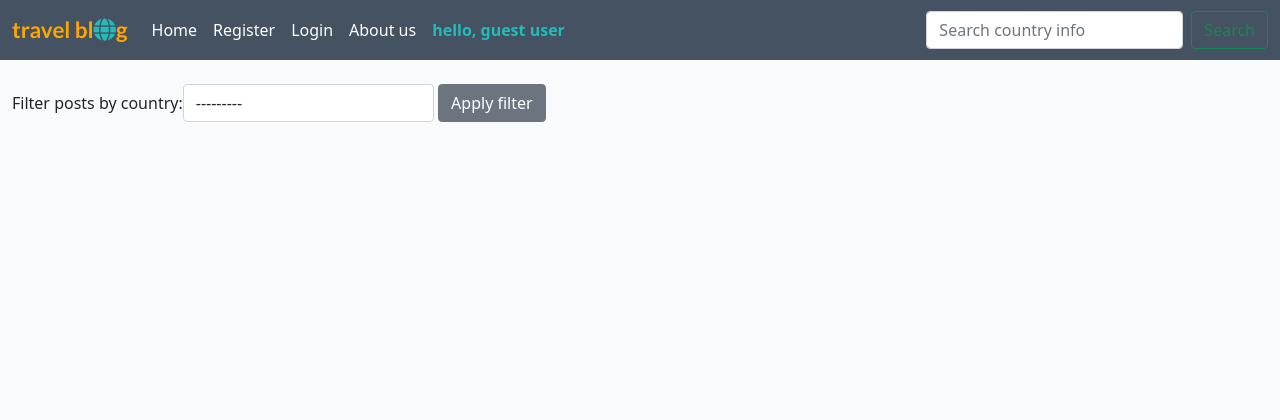
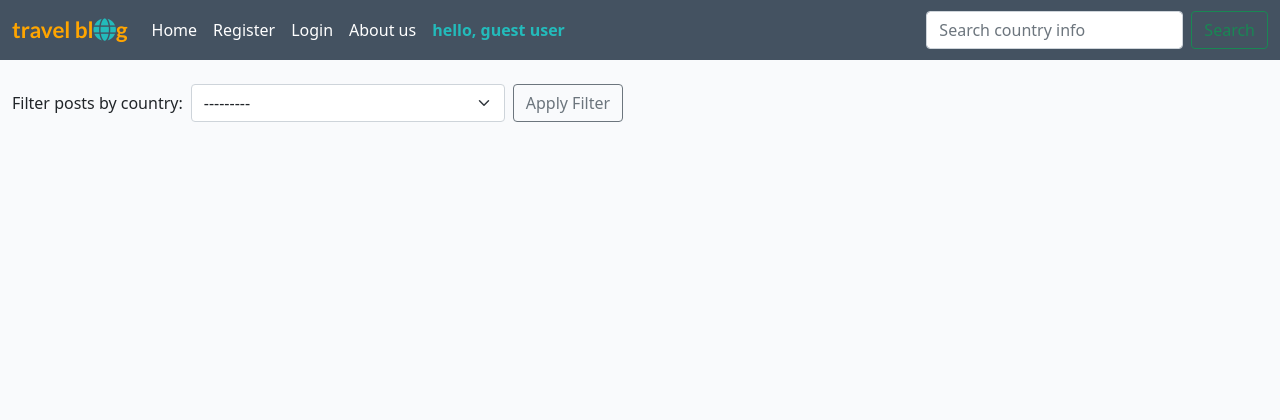
Before and after one commit to gennadiy-gaysha/portfolio_project_4, a Django app: page / in a window 1280 px wide. Shown: the top 420 px of the page. Run offline with Django 3.2, Linux system fonts and the light colour scheme; data that the repository does not hold is empty; some libraries are stand-ins or nearby versions.

Commit message:
feat: add dropdown list to home_country field

```diff
--- a/accounts/forms.py
+++ b/accounts/forms.py
@@ -4,6 +4,7 @@ from django.contrib.auth.models import User
 from django_summernote.widgets import SummernoteWidget
 
 from accounts.models import UserProfile
+from blog.models import Country
 
 
 class RegisterForm(UserCreationForm):
@@ -119,7 +120,7 @@ class UserProfileForm(forms.ModelForm):
     for the expected date format. The super function is called, which refers to the superclass and initializes the
     form with any additional arguments passed to it.
     """
-
+    home_country = forms.ModelChoiceField(queryset=Country.objects.all(), widget=forms.Select(attrs={'class': 'form-select'}))
     class Meta:
         model = UserProfile
         fields = ('profile_picture', 'bio', 'home_country', 'gender', 'date_of_birth',
@@ -129,8 +130,7 @@ class UserProfileForm(forms.ModelForm):
         widgets = {
             'profile_picture': forms.FileInput(attrs={'class': 'form-control-file'}),
             'bio': SummernoteWidget(),
-            'home_country': forms.TextInput(attrs={'class': 'form-control'}),
-            'gender': forms.Select(attrs={'class': 'form-control'}),
+            'gender': forms.Select(attrs={'class': 'form-select'}),
             'date_of_birth': forms.DateInput(attrs={'class': 'form-control'}),
             'instagram_profile': forms.URLInput(attrs={'class': 'form-control'}),
             'twitter_profile': forms.URLInput(attrs={'class': 'form-control'}),
--- a/accounts/views.py
+++ b/accounts/views.py
@@ -80,8 +80,8 @@ def author_bio(request, author_name):
 
     post_list = Post.objects.filter(author=author)
 
-    return render(request, 'registration/author_bio.html', {'author': author, 'userprofile': userprofile, 'post_list': post_list})
-
+    return render(request, 'registration/author_bio.html',
+                  {'author': author, 'userprofile': userprofile, 'post_list': post_list})
 
 
 class CreateProfile(generic.CreateView):
--- a/blog/filters.py
+++ b/blog/filters.py
@@ -15,7 +15,7 @@ class PostFilter(django_filters.FilterSet):
     """
     country = django_filters.ModelChoiceFilter(
         queryset=Country.objects.all().order_by('country_name'),
-        widget=forms.Select(attrs={'class': 'form-control', 'style': 'width: 20%; display: inline-block;'}),
+        widget=forms.Select(attrs={'class': 'form-select ms-2', 'style': 'width: 25%; display: inline-block;'}),
         label='Filter posts by country',
     )
 
--- a/blog/forms.py
+++ b/blog/forms.py
@@ -46,7 +46,7 @@ class PostForm(forms.ModelForm):
 
         widgets = {
             'country': forms.Select(choices=countries_list,
-                                    attrs={'class': 'form-control',
+                                    attrs={'class': 'form-select',
                                            'style': 'width: 100%'}),
             'title': forms.TextInput(attrs={'class': 'form-control'}),
             'featured_image': forms.FileInput(
@@ -54,5 +54,5 @@ class PostForm(forms.ModelForm):
             'content': SummernoteWidget(attrs={'class': 'form-control'}),
             'excerpt': forms.Textarea(attrs={'class': 'form-control', 'style': 'height: 120px'}),
             'status': forms.Select(
-                attrs={'class': 'form-control', 'style': 'width: 100%'})
+                attrs={'class': 'form-select', 'style': 'width: 100%'})
         }
--- a/blog/templates/blog/home.html
+++ b/blog/templates/blog/home.html
@@ -9,9 +9,9 @@
 <div class="container-fluid">
     <div class="row">
 
-        <form class="form-inline mt-4" method="get">
+        <form class="d-flex align-items-center mt-4" method="get">
             {{ filter.form }}
-                <button type="submit" class="btn btn-secondary mb-1">Apply filter</button>
+            <button type="submit" class="btn btn-outline-secondary ms-2">Apply Filter</button>
         </form>
 
         <!-- Blog Entries Column -->
```
